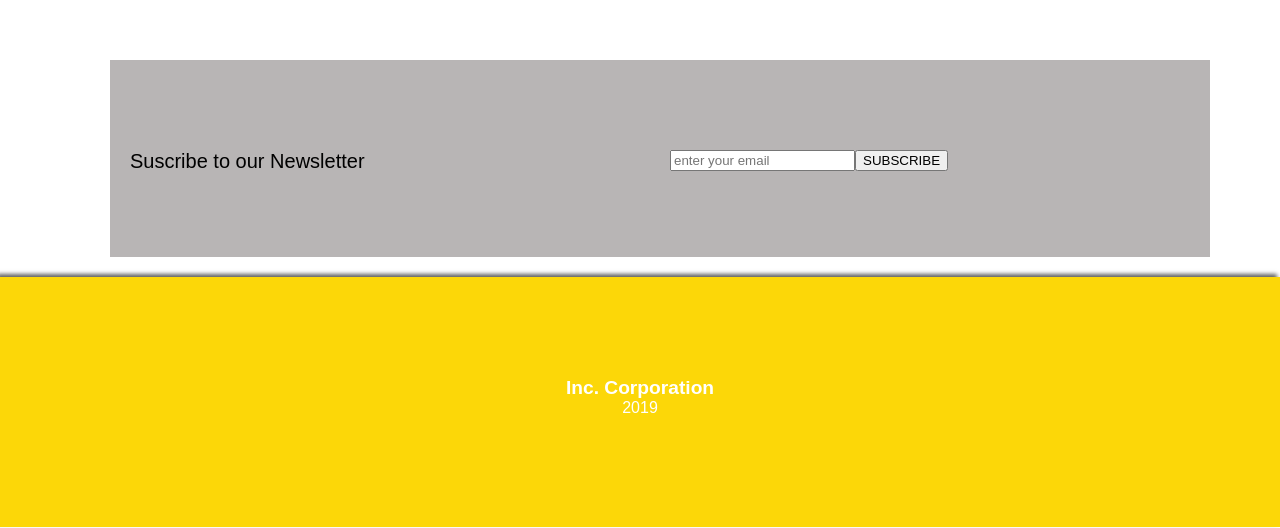
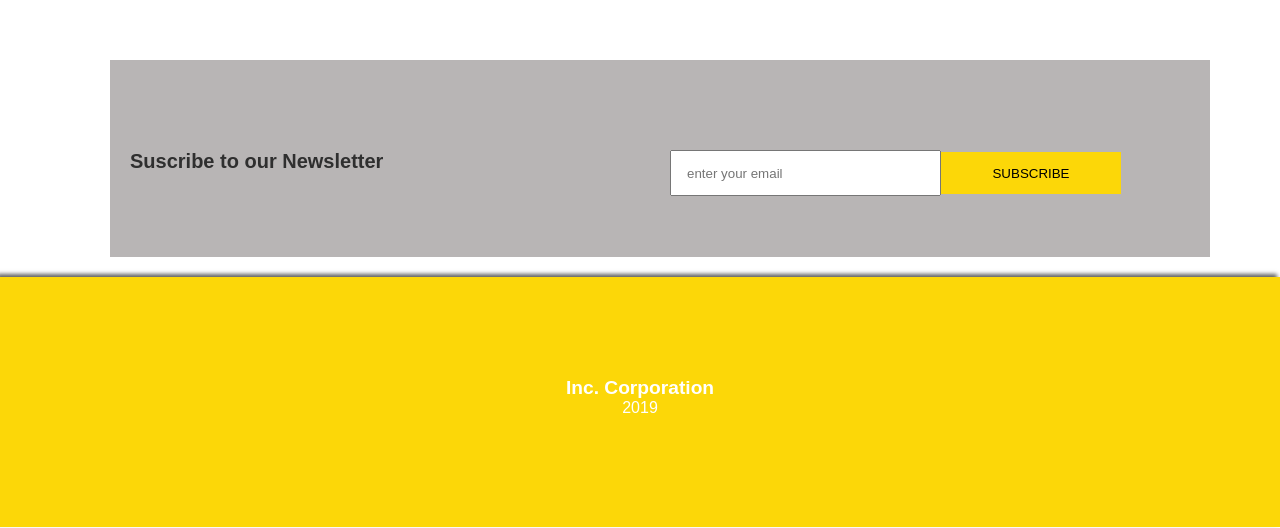
Before and after one commit to katrinkattt/react-app-yellow, a React (Create React App) app in the folder app-lending/yell-app/: page / in a window 1280 px wide. Shown: the part 3544-4072 px from the top of the page. Built offline with nearby package versions, Linux system fonts and the light colour scheme.

Commit message:
Update index.css

```diff
--- a/app-lending/yell-app/src/index.css
+++ b/app-lending/yell-app/src/index.css
@@ -305,12 +305,26 @@ a:hover span {
 .title__feed{
   margin: 90px 0 0 20px;
   font-size: 20px;
+  font-weight: bold;
+  color: #2f2f2f;
   width: 50%;
 }
 .feedback__inputs{
   margin-top: 90px;
   width: 50%;
 }
+.feed__input{
+  height: 40px;
+  width: 250px;
+  padding-left: 15px;
+}
+.feed__btn{
+  height: 42px;
+  width: 180px;
+  background-color: #fcd708;
+  border: none;
+}
+
 footer{
   margin-bottom: 1px;
   width: 100%;
```
